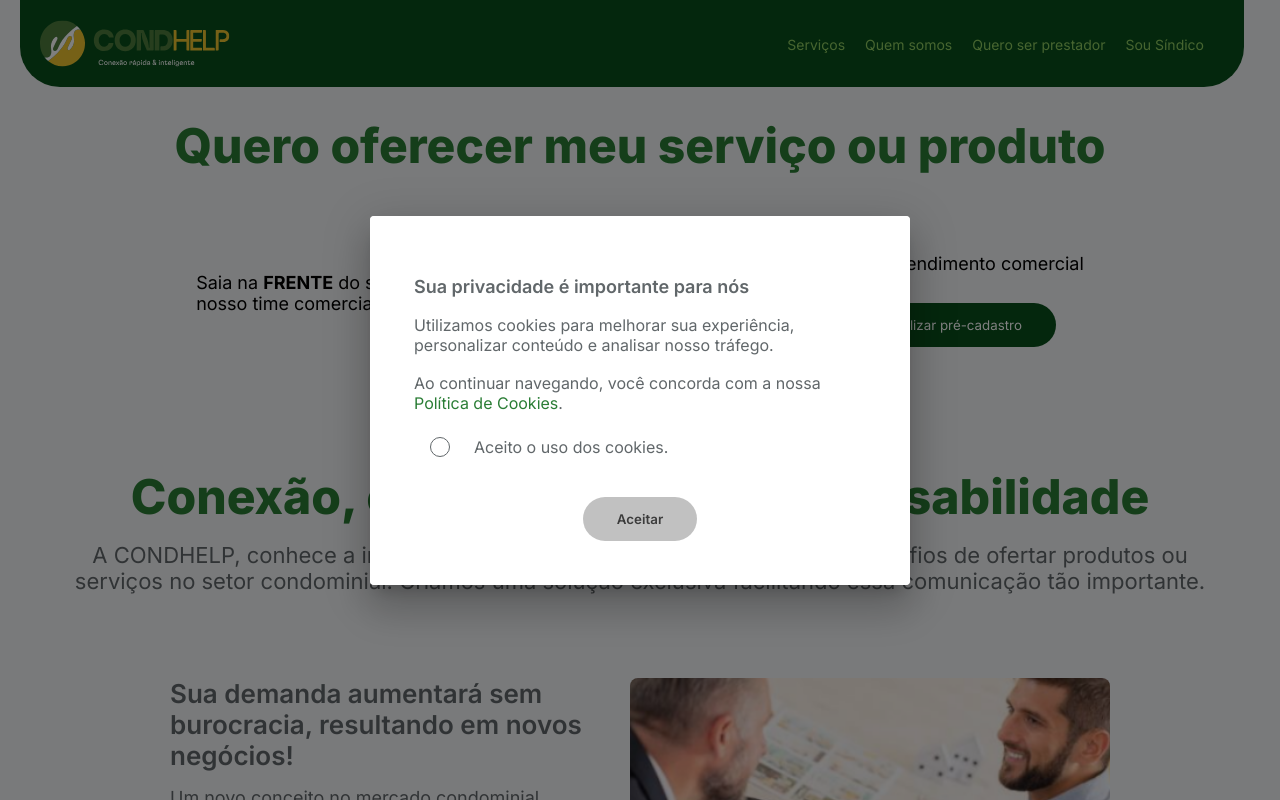
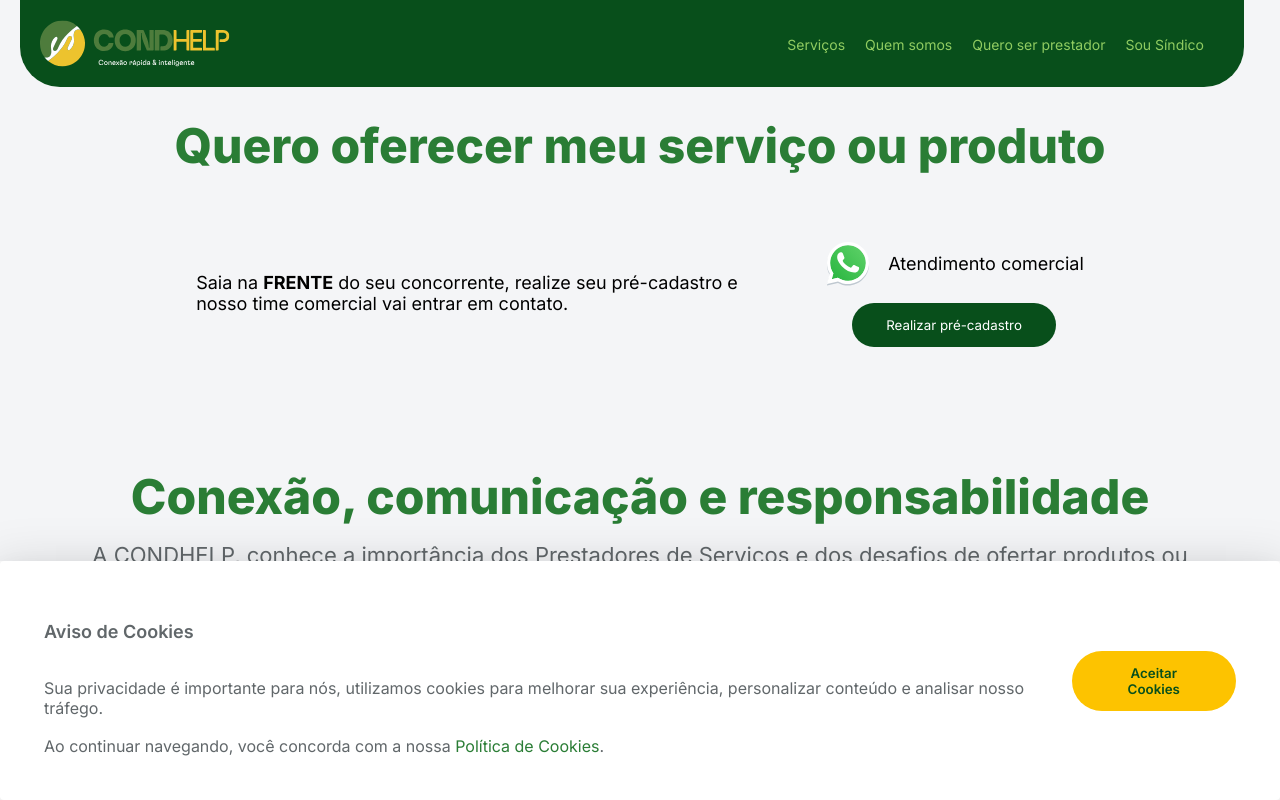
Before and after one commit to Condhelp/subscribe_site, a React (Create React App) app: page /prestador in a window 1280 px wide. Shown: the top 800 px of the page. Built offline with nearby package versions, Linux system fonts and the light colour scheme; no server answers.

Commit message:
Cookies consent modal on footer

```diff
--- a/src/components/Modal/index.tsx
+++ b/src/components/Modal/index.tsx
@@ -74,6 +74,24 @@ const Modal = (props: Props) => {
                 overflow: "visible",
               },
             }
+          : props.role === "cookiesAcception"
+          ? {
+              "&": {
+                bottom: 0,
+                top: "100%",
+                transform: "translateY(-100%)",
+                background: "red",
+                height: "fit-content",
+                padding: 0,
+                maxWidth: "100%",
+              },
+              "& .MuiPaper-root": {
+                width: "100%",
+                margin: 0,
+                borderRadius: 0,
+                maxWidth: "unset",
+              },
+            }
           : undefined
       }
     >
--- a/src/components/Modal/variations/AcceptCookies/index.tsx
+++ b/src/components/Modal/variations/AcceptCookies/index.tsx
@@ -1,4 +1,3 @@
-import { useState } from "react"
 import * as S from "./styled"
 
 type Props = {
@@ -8,27 +7,38 @@ type Props = {
 }
 
 const AcceptCookies = ({ onClose }: Props) => {
-  const [accepted, setAccepted] = useState(false)
-
   const handleSubmit = () => {
     if (onClose) {
       onClose()
-      setAccepted(false)
       handleAccept()
     }
   }
 
   const handleAccept = () => {
-    localStorage.setItem("condhelpAcceptedCookies", accepted ? "true" : "false")
+    localStorage.setItem("condhelpAcceptedCookies", "true")
   }
 
   return (
     <S.Element>
       <S.Content>
-        <S.TermTitle>Sua privacidade é importante para nós</S.TermTitle>
+        <div
+          style={{
+            display: "flex",
+            flexDirection: "column",
+            gap: 18,
+          }}
+        >
+          <S.TermTitle
+            style={{
+              marginBottom: 18,
+            }}
+          >
+            Aviso de Cookies
+          </S.TermTitle>
           <S.TermText>
-          Utilizamos cookies para melhorar sua experiência, personalizar
-          conteúdo e analisar nosso tráfego.
+            Sua privacidade é importante para nós, utilizamos cookies para
+            melhorar sua experiência, personalizar conteúdo e analisar nosso
+            tráfego.
           </S.TermText>
           <S.TermText>
             Ao continuar navegando, você concorda com a nossa{" "}
@@ -37,21 +47,11 @@ const AcceptCookies = ({ onClose }: Props) => {
             </a>
             .
           </S.TermText>
-
-        <S.TermsAcceptArea
-          $active={accepted}
-          onClick={() => setAccepted(!accepted)}
-        >
-          <S.TAIndicator $active={accepted} />
-          <S.TALabel>Aceito o uso dos cookies.</S.TALabel>
-        </S.TermsAcceptArea>
+        </div>
 
         <S.Bottom>
-          <S.Button
-            $disabled={!accepted}
-            onClick={accepted ? handleSubmit : () => {}}
-          >
-            Aceitar
+          <S.Button $disabled={false} onClick={handleSubmit}>
+            Aceitar Cookies
           </S.Button>
         </S.Bottom>
       </S.Content>
--- a/src/components/Modal/variations/AcceptCookies/styled.ts
+++ b/src/components/Modal/variations/AcceptCookies/styled.ts
@@ -6,7 +6,6 @@ export const Element = styled.div`
   background-color: ${({ theme }) => theme.colors.white.main};
   box-shadow: 0 6px 50px rgba(0, 0, 0, 0.18);
   width: 100%;
-  max-width: 540px;
   overflow: visible;
 
   @media (max-width: ${({ theme }) => theme.bp.small}px) {
@@ -25,12 +24,15 @@ export const ModalTitle = styled.span`
 
 export const Content = styled.div`
   display: flex;
-  flex-direction: column;
+  justify-content: space-between;
   gap: 18px;
   padding: 20px;
   width: 100%;
-  max-height: 60svh;
-  overflow: auto;
+
+  @media (max-width: ${({ theme }) => theme.bp.small}px) {
+    flex-direction: column;
+    gap: 36px;
+  }
 `
 
 export const TermTitle = styled.h2<{ $documentTitle?: boolean }>`
@@ -62,8 +64,6 @@ export const Bottom = styled.div`
   align-items: center;
   justify-content: flex-end;
   gap: 16px;
-  width: 100%;
-  margin-top: 16px;
 `
 
 export const Button = styled.button<{ $disabled: boolean }>`
--- a/src/index.css
+++ b/src/index.css
@@ -11,4 +11,5 @@
 html,
 body {
   overflow-x: hidden;
+  padding: 0 !important;
 }
```
Lines whose indentation alone changed are shown as unchanged.
